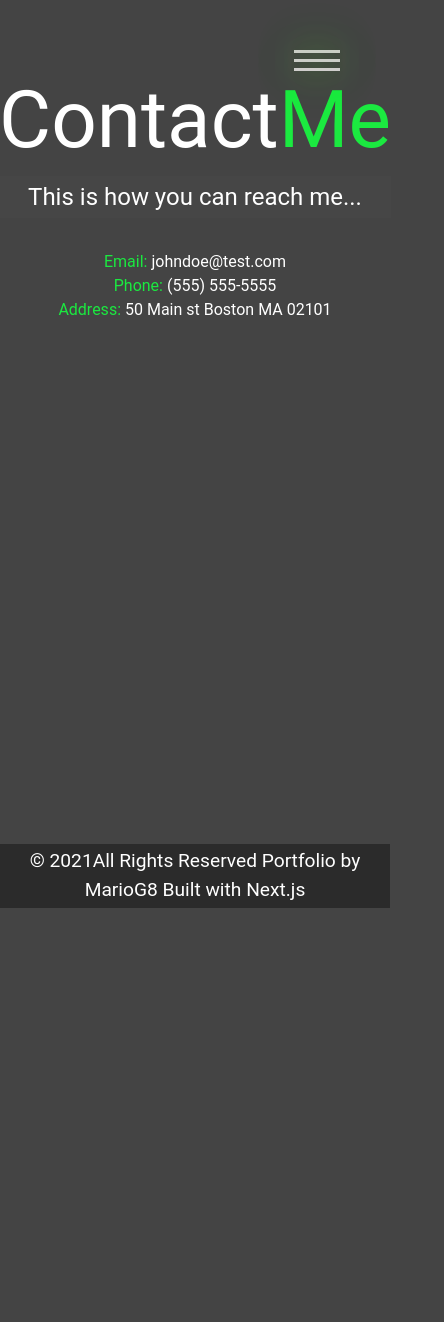
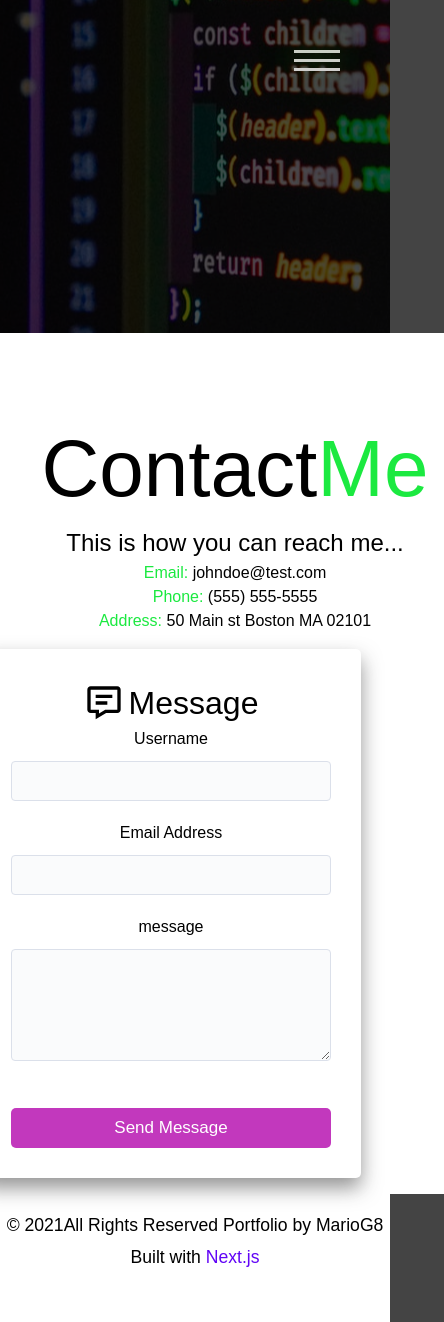
Before and after one commit to jacob-majcen/cv-portfolio-next, a Next.js app: page /contact in a window 390 px wide. Shown: the whole page, 444 px wide, since content can reach past the window. Before the commit the page ends 908 px from the top, so only its background shows below. Built offline with nearby package versions, Linux system fonts and the light colour scheme.

Commit message:
Added new components and styles

```diff
--- a/components/Footer.js
+++ b/components/Footer.js
@@ -7,9 +7,14 @@ function Footer() {
       <footer className={styles.footer}>
         <p>
           &copy; {new Date().getFullYear()}
-          <span>All Rights Reserved Portfolio by MarioG8 </span>Built with{" "}
+          <span>
+            All Rights Reserved Portfolio by MarioG8 <br></br>
+          </span>
+          Built with{" "}
           <Link href="https://www.nextjs.com/">
-            <a className={styles.footerLink}>Next.js</a>
+            <a target="_blank" className={styles.footerLink}>
+              Next.js
+            </a>
           </Link>
         </p>
       </footer>
--- a/components/Layout.js
+++ b/components/Layout.js
@@ -8,10 +8,10 @@ function Layout({ children }) {
   return (
     <>
       <Menu />
-      {router.pathname === "/" ? <Background /> : null}
+      {router.pathname === "/" && <Background />}
       {/* <Background /> */}
       <main className="main-content">{children}</main>
-      {router.pathname !== "/" ? <Footer /> : null}
+      {router.pathname !== "/" && <Footer />}
     </>
   );
 }
--- /dev/null
+++ b/components/Showcase.js
@@ -0,0 +1,12 @@
+import styles from "@/styles/Showcase.module.css";
+
+function Showcase() {
+  return (
+    <div className={styles.showcase}>
+      {/* <h1>Contact me</h1>
+      <h2>I am glad to see you on my page.</h2> */}
+    </div>
+  );
+}
+
+export default Showcase;
--- /dev/null
+++ b/components/ShowcaseSec.js
@@ -0,0 +1,12 @@
+import styles from "@/styles/ShowcaseSec.module.css";
+
+function ShowcaseSec() {
+  return (
+    <div className={styles.showcase}>
+      <h1>Contact me</h1>
+      <h2>I am glad to see you on my page.</h2>
+    </div>
+  );
+}
+
+export default ShowcaseSec;
--- a/pages/contact/index.js
+++ b/pages/contact/index.js
@@ -1,22 +1,54 @@
-function index() {
+import Showcase from "@/components/Showcase";
+import ShowcaseSec from "@/components/ShowcaseSec";
+import styles from "@/styles/Contact.module.css";
+import { BiMessageDetail } from "react-icons/bi";
+
+function ContactPage() {
   return (
     <>
-      <main id="contact">
-        <h1 class="lg-heading">
+      <Showcase />
+      {/* <ShowcaseSec /> */}
+      <main className={styles.contact}>
+        <div className={styles.contact_container}>
+          <h1 className="lg-heading">
             Contact
-          <span class="text-secondary">Me</span>
+            <span className="text-secondary">Me</span>
           </h1>
-        <h2 class="sm-heading">This is how you can reach me...</h2>
-        <div class="boxes">
+          <h2 className="">This is how you can reach me...</h2>
+          <div className={styles.boxes}>
             <div>
-            <span class="text-secondary">Email: </span> johndoe@test.com
+              <span className="text-secondary">Email: </span> johndoe@test.com
             </div>
             <div>
-            <span class="text-secondary">Phone: </span> (555) 555-5555
+              <span className="text-secondary">Phone: </span> (555) 555-5555
             </div>
             <div>
-            <span class="text-secondary">Address: </span> 50 Main st Boston MA
-            02101
+              <span className="text-secondary">Address: </span> 50 Main st
+              Boston MA 02101
+            </div>
+          </div>
+        </div>
+        <div className={styles.form_container}>
+          <div className={styles.auth}>
+            <h1 className="btn-icon">
+              <BiMessageDetail size={40} /> Message
+            </h1>
+            <form>
+              <div>
+                <label htmlFor="username">Username</label>
+                <input type="text" id="username" />
+              </div>
+              <div>
+                <label htmlFor="email">Email Address</label>
+                <input type="email" id="email" />
+              </div>
+              <div>
+                <label htmlFor="message">message</label>
+                <textarea name="message" id="message"></textarea>
+              </div>
+
+              <input type="submit" value="Send Message" className="btn" />
+            </form>
           </div>
         </div>
       </main>
@@ -24,4 +56,4 @@ function index() {
   );
 }
 
-export default index;
+export default ContactPage;
--- a/pages/index.js
+++ b/pages/index.js
@@ -7,7 +7,7 @@ export default function HomePage() {
       <Head>
         <link rel="preconnect" href="https://fonts.gstatic.com" />
         <link
-          href="https://fonts.googleapis.com/css2?family=Roboto:wght@400;500;700;900&display=swap"
+          href="https://fonts.googleapis.com/css2?family=Poppins:wght@300;400;500;700;900&display=swap"
           rel="stylesheet"
         />
       </Head>
--- /dev/null
+++ b/styles/Contact.module.css
@@ -0,0 +1,82 @@
+.contact {
+  display: grid;
+  grid-template-columns: 1fr 1fr;
+  padding-bottom: 3rem;
+  align-items: center;
+  background: #fff;
+  color: #000;
+  min-height: 100vh;
+}
+
+.contact_container {
+  padding-left: 5rem;
+  padding-top: 5rem;
+}
+
+.form_container {
+  padding-right: 3rem;
+  padding-top: 5rem;
+}
+
+.auth {
+  border-radius: 5px;
+  max-width: 500px;
+  margin: auto;
+  padding: 30px;
+  box-shadow: 0px 10px 20px 0px rgba(50, 50, 50, 0.52);
+}
+
+.auth label {
+  display: block;
+  margin-bottom: 10px;
+}
+
+.auth input[type="text"],
+.auth input[type="email"],
+.auth input[type="password"] {
+  display: block;
+  width: 100%;
+  height: 40px;
+  padding: 5px;
+  font-size: 18px;
+}
+
+.auth input[type="submit"] {
+  margin-top: 20px;
+  width: 100%;
+  font-size: 17px;
+}
+
+.auth div {
+  margin-bottom: 20px;
+}
+
+.auth textarea {
+  height: 7rem;
+}
+
+.auth input[type="text"],
+.auth input[type="email"],
+.auth textarea {
+  width: 100%;
+  padding: 0.375rem 0.75rem;
+  border-radius: 0.25rem;
+  background: #fafbfc;
+  border-color: transparent;
+  border: 1px solid #dbe0ea;
+}
+
+@media screen and (max-width: 869px) {
+  .contact {
+    display: grid;
+    padding: 0 1rem;
+    grid-template-columns: 1fr;
+  }
+  .auth {
+    max-width: 380px;
+  }
+  .form_container {
+    padding-top: 1rem;
+    padding-bottom: 1rem;
+  }
+}
--- a/styles/Footer.module.css
+++ b/styles/Footer.module.css
@@ -4,17 +4,20 @@
   justify-content: center;
   margin-top: auto;
   text-align: center;
-  padding: 1rem;
-  background: #2b2b2b;
-  color: #fff;
+  background: #fff;
+  color: #000;
   width: 100%;
   height: 4rem;
+  padding-top: 3rem;
+  padding-bottom: 5rem;
 }
 .footer > p {
-  font-size: 1.2rem;
+  font-size: 1.1rem;
+  font-weight: 400;
+  line-height: 1.8;
 }
 
 .footerLink {
   text-decoration: none;
-  color: #fff;
+  color: rgb(97, 4, 246);
 }
--- /dev/null
+++ b/styles/Showcase.module.css
@@ -0,0 +1,31 @@
+.showcase {
+  height: 333px;
+  width: 100%;
+  background: #000 url("/images/code_008.jpg") no-repeat center center;
+  color: #fff;
+  position: relative;
+  display: flex;
+  flex-direction: column;
+  align-items: center;
+  justify-content: center;
+  text-align: center;
+}
+
+.showcase::after {
+  content: "";
+  position: absolute;
+  top: 0;
+  left: 0;
+  width: 100%;
+  height: 100%;
+  background-color: rgba(0, 0, 0, 0.7);
+}
+
+.showcase * {
+  z-index: 20;
+}
+
+.showcase h1 {
+  font-size: 40px;
+  margin-bottom: 0;
+}
--- /dev/null
+++ b/styles/ShowcaseSec.module.css
@@ -0,0 +1,31 @@
+.showcase {
+  height: 333px;
+  width: 100%;
+  background: #000 url("/images/code_011.jpg") no-repeat center center;
+  color: #fff;
+  position: relative;
+  display: flex;
+  flex-direction: column;
+  align-items: center;
+  justify-content: center;
+  text-align: center;
+}
+
+.showcase::after {
+  content: "";
+  position: absolute;
+  top: 0;
+  left: 0;
+  width: 100%;
+  height: 100%;
+  background-color: rgba(0, 0, 0, 0.7);
+}
+
+.showcase * {
+  z-index: 20;
+}
+
+.showcase h1 {
+  font-size: 40px;
+  margin-bottom: 0;
+}
--- a/styles/globals.css
+++ b/styles/globals.css
@@ -145,8 +145,9 @@ body {
   background: rgb(68, 68, 68);
   color: #fff;
   margin: 0;
-  font-family: "Roboto", sans-serif;
+  font-family: "Poppins", sans-serif;
   line-height: 1.5;
+  overflow-x: hidden;
 }
 
 header {
@@ -159,12 +160,12 @@ h1,
 h2,
 h3 {
   margin: 0;
-  font-weight: 400;
+  font-weight: 500;
 }
 h1.lg-heading,
 h2.lg-heading,
 h3.lg-heading {
-  font-size: 6rem;
+  font-size: 5rem;
 }
 
 h1.sm-heading,
@@ -180,6 +181,47 @@ h3.sm-heading {
 a {
   color: #fff;
 }
+
+.btn {
+  display: inline-block;
+  background: #b60fb0d3;
+  color: #fff;
+  padding: 10px 20px;
+  cursor: pointer;
+  border: 0;
+  border-radius: 5px;
+}
+
+.btn:hover {
+  opacity: 0.9;
+}
+
+.btn-secondary {
+  font: inherit;
+  font-size: 13px;
+  background: #000;
+  color: #fff !important;
+  border: 0;
+  border-radius: 5px;
+  padding: 5px 15px;
+  margin: 0 20px;
+  cursor: pointer;
+}
+
+.btn-secondary:hover {
+  opacity: 0.8;
+}
+
+.btn-icon {
+  display: flex;
+  align-items: center;
+  justify-content: center;
+}
+
+.btn-icon svg {
+  margin-right: 5px;
+}
+
 .text-secondary {
   color: rgb(27, 233, 64);
 }
@@ -238,31 +280,6 @@ a {
   transition: all 0.5s ease-out;
 }
 
-.btn,
-.btn-dark,
-.btn-light {
-  display: block;
-  padding: 0.5rem 1rem;
-  border: 0;
-  margin-bottom: 0.3rem;
-}
-.btn:hover,
-.btn-dark:hover,
-.btn-light:hover {
-  background: #eece1a;
-  color: #000;
-}
-
-.btn-dark {
-  background: black;
-  color: #fff;
-}
-
-.btn-light {
-  background: #c4c4c4;
-  color: #333;
-}
-
 @media screen and (min-width: 1171px) {
   .projects {
     grid-template-columns: repeat(4, 1fr);
@@ -319,10 +336,10 @@ a {
 
 @media screen and (max-width: 500px) {
   main {
-    padding: 2rem;
+    /* padding: 2rem; */
   }
   main .home h1 {
-    margin-top: 10vh;
+    /* margin-top: 10vh; */
   }
   main .lg-heading {
     margin-top: 1rem;
```
Also changed, not shown: pages/projects/index.js (+23 -25 lines). Lines whose indentation alone changed are shown as unchanged.
